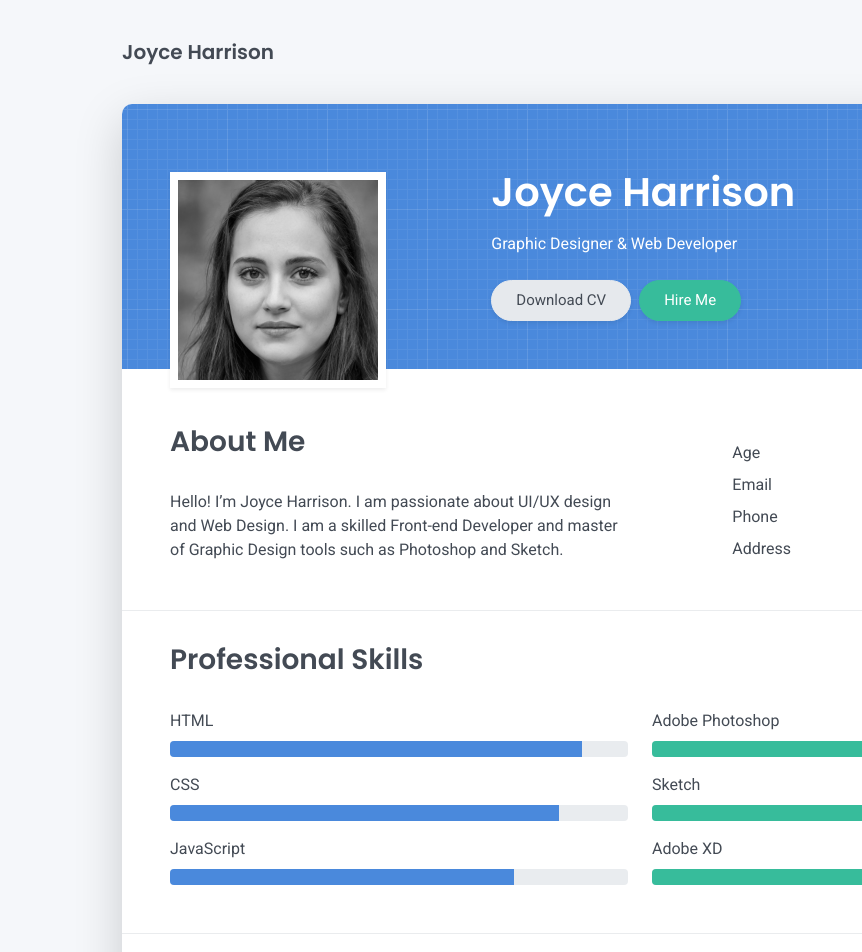
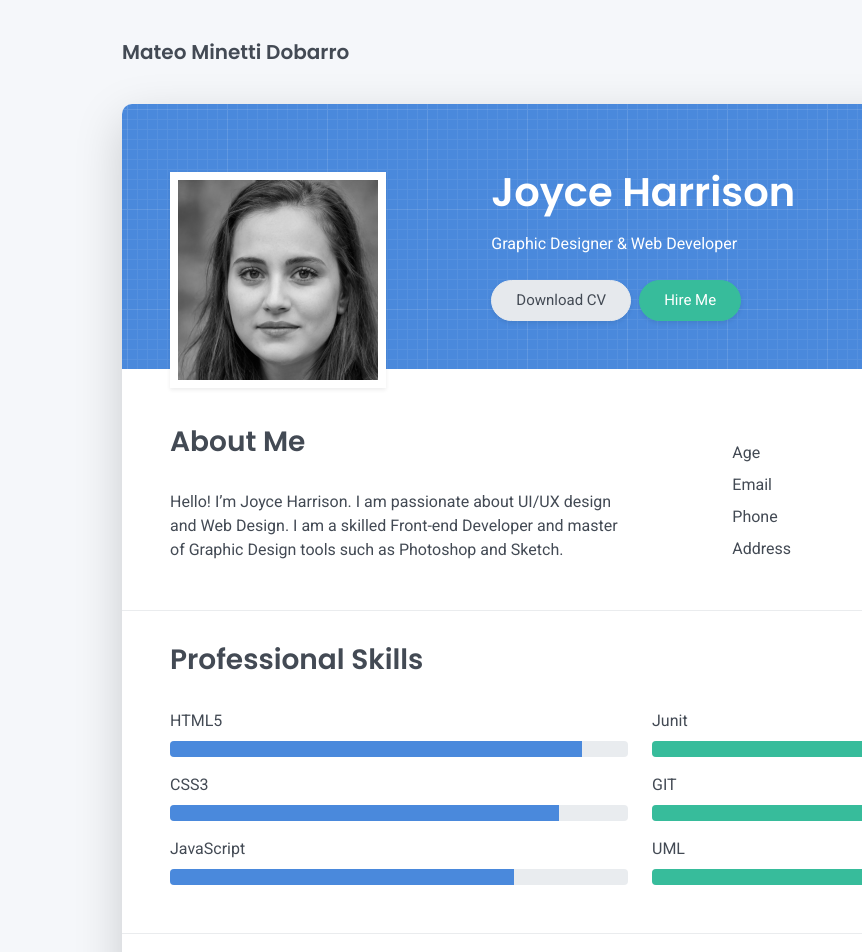
Before and after one commit to MateoMinetti/CVMateoMinetti1, a plain HTML site: page index.html in a window 1280 px wide. Shown: the top 952 px of the page, 0-862 px from the left. Drawn offline with Linux system fonts and the light colour scheme.

Commit message:
Actualización de Professional skills

```diff
--- a/index.html
+++ b/index.html
@@ -28,7 +28,7 @@
     <header class="d-print-none">
       <div class="container text-center text-lg-left">
         <div class="py-3 clearfix">
-          <h1 class="site-title mb-0">Joyce Harrison</h1>
+          <h1 class="site-title mb-0">Mateo Minetti Dobarro</h1>
           <div class="site-nav">
             <nav role="navigation">
               <ul class="nav justify-content-center">
@@ -102,12 +102,12 @@
     <h2 class="h3 mb-3">Professional Skills</h2>
     <div class="row">
       <div class="col-md-6">
-        <div class="mb-2"><span>HTML</span>
+        <div class="mb-2"><span>HTML5</span>
           <div class="progress my-1">
             <div class="progress-bar bg-primary" role="progressbar" data-aos="zoom-in-right" data-aos-delay="100" data-aos-anchor=".skills-section" style="width: 90%" aria-valuenow="90" aria-valuemin="0" aria-valuemax="100"></div>
           </div>
         </div>
-        <div class="mb-2"><span>CSS</span>
+        <div class="mb-2"><span>CSS3</span>
           <div class="progress my-1">
             <div class="progress-bar bg-primary" role="progressbar" data-aos="zoom-in-right" data-aos-delay="200" data-aos-anchor=".skills-section" style="width: 85%" aria-valuenow="85" aria-valuemin="0" aria-valuemax="100"></div>
           </div>
@@ -119,17 +119,17 @@
         </div>
       </div>
       <div class="col-md-6">
-        <div class="mb-2"><span>Adobe Photoshop</span>
+        <div class="mb-2"><span>Junit</span>
           <div class="progress my-1">
             <div class="progress-bar bg-success" role="progressbar" data-aos="zoom-in-right" data-aos-delay="400" data-aos-anchor=".skills-section" style="width: 80%" aria-valuenow="90" aria-valuemin="0" aria-valuemax="100"></div>
           </div>
         </div>
-        <div class="mb-2"><span>Sketch</span>
+        <div class="mb-2"><span>GIT</span>
           <div class="progress my-1">
             <div class="progress-bar bg-success" role="progressbar" data-aos="zoom-in-right" data-aos-delay="500" data-aos-anchor=".skills-section" style="width: 85%" aria-valuenow="85" aria-valuemin="0" aria-valuemax="100"></div>
           </div>
         </div>
-        <div class="mb-2"><span>Adobe XD</span>
+        <div class="mb-2"><span>UML</span>
           <div class="progress my-1">
             <div class="progress-bar bg-success" role="progressbar" data-aos="zoom-in-right" data-aos-delay="600" data-aos-anchor=".skills-section" style="width: 75%" aria-valuenow="75" aria-valuemin="0" aria-valuemax="100"></div>
           </div>
```
